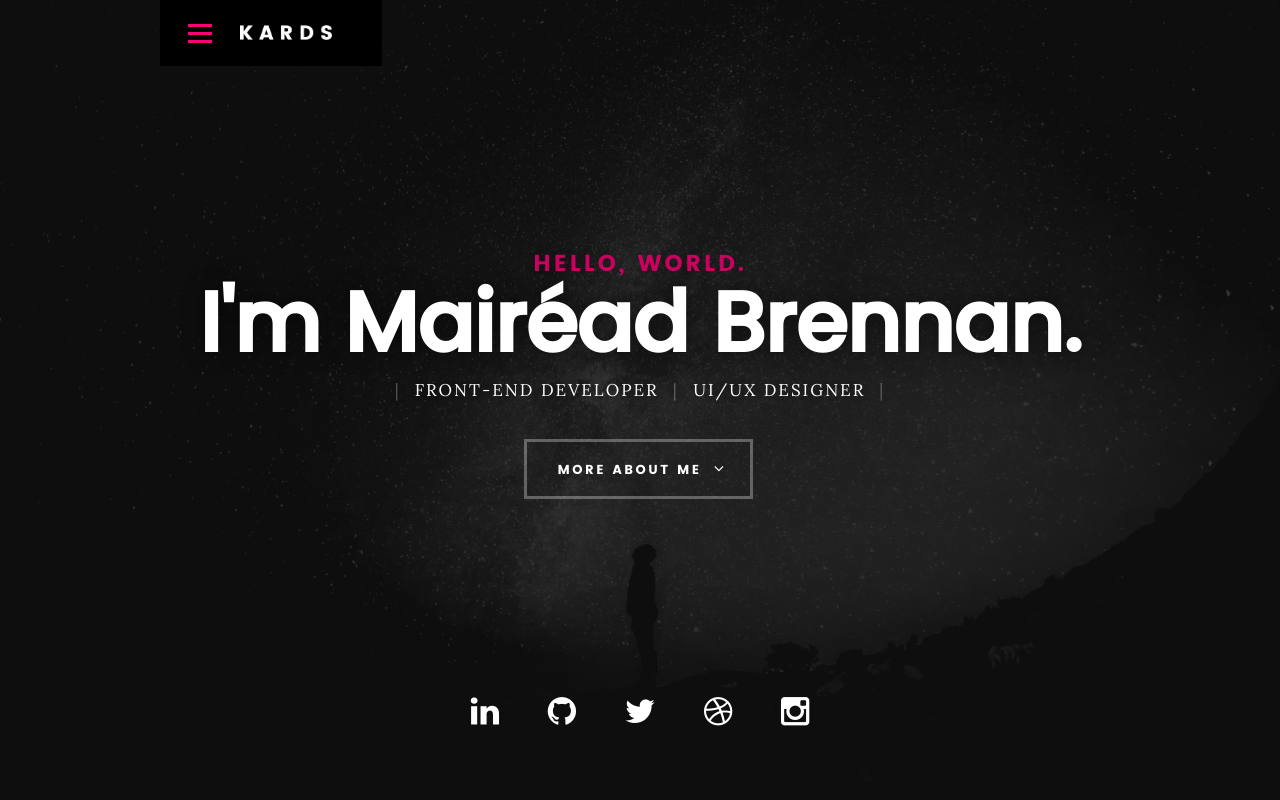
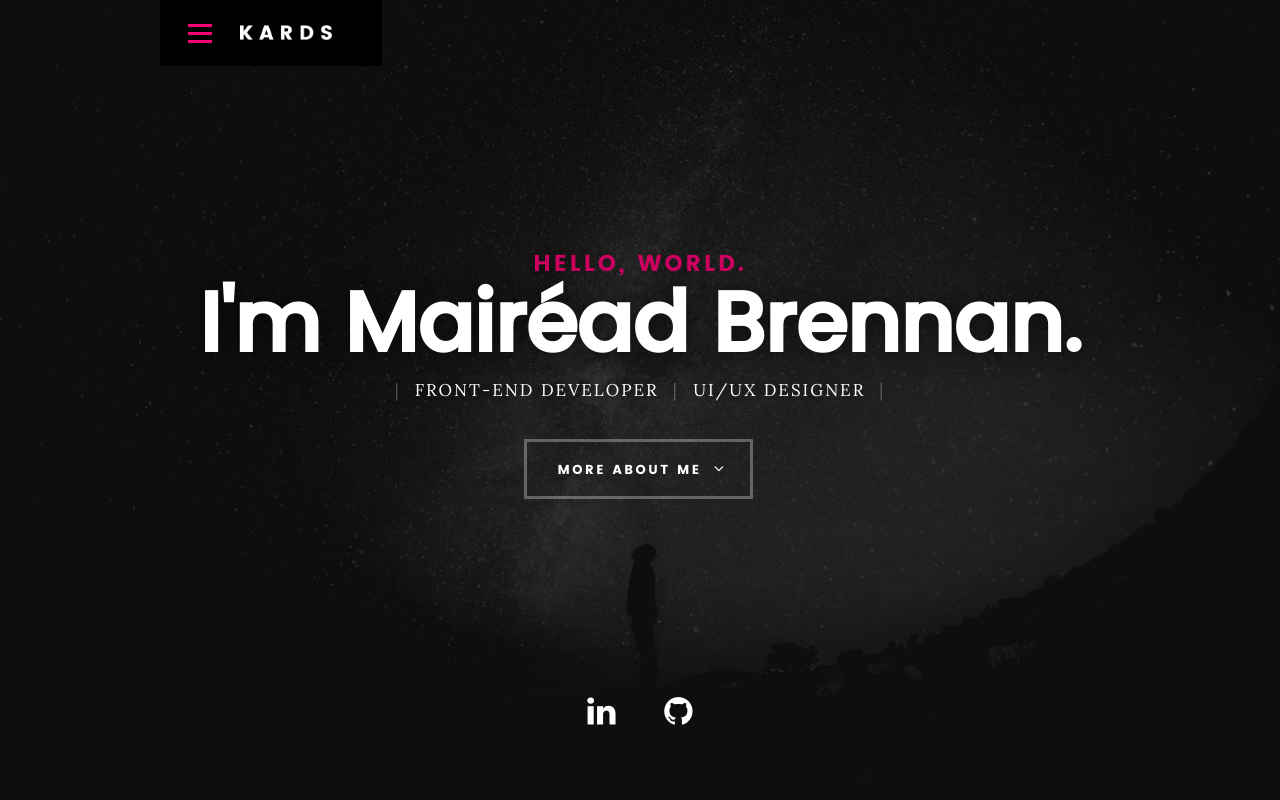
Before and after one commit to maireadbrennan/maireadbrennan.github.io, a plain HTML site: page index.html in a window 1280 px wide. Shown: the top 800 px of the page. Drawn offline with Linux system fonts and the light colour scheme; files whose address does not match are found by name.

Commit message:
Update index.html

```diff
--- a/index.html
+++ b/index.html
@@ -91,9 +91,9 @@
    	<ul class="intro-social">
          <li><a href="https://www.linkedin.com/in/mairéad-brennan/"><i class="fa fa-linkedin"></i></a></li>
          <li><a href="https://github.com/maireadbrennan"><i class="fa fa-github"></i></a></li>
-         <li><a href="#"><i class="fa fa-twitter"></i></a></li>
+         <!-- <li><a href="#"><i class="fa fa-twitter"></i></a></li>
          <li><a href="#"><i class="fa fa-dribbble"></i></a></li>
-         <li><a href="#"><i class="fa fa-instagram"></i></a></li>
+         <li><a href="#"><i class="fa fa-instagram"></i></a></li> -->
       </ul> <!-- /intro-social -->
 
    </section> <!-- /intro -->
```
